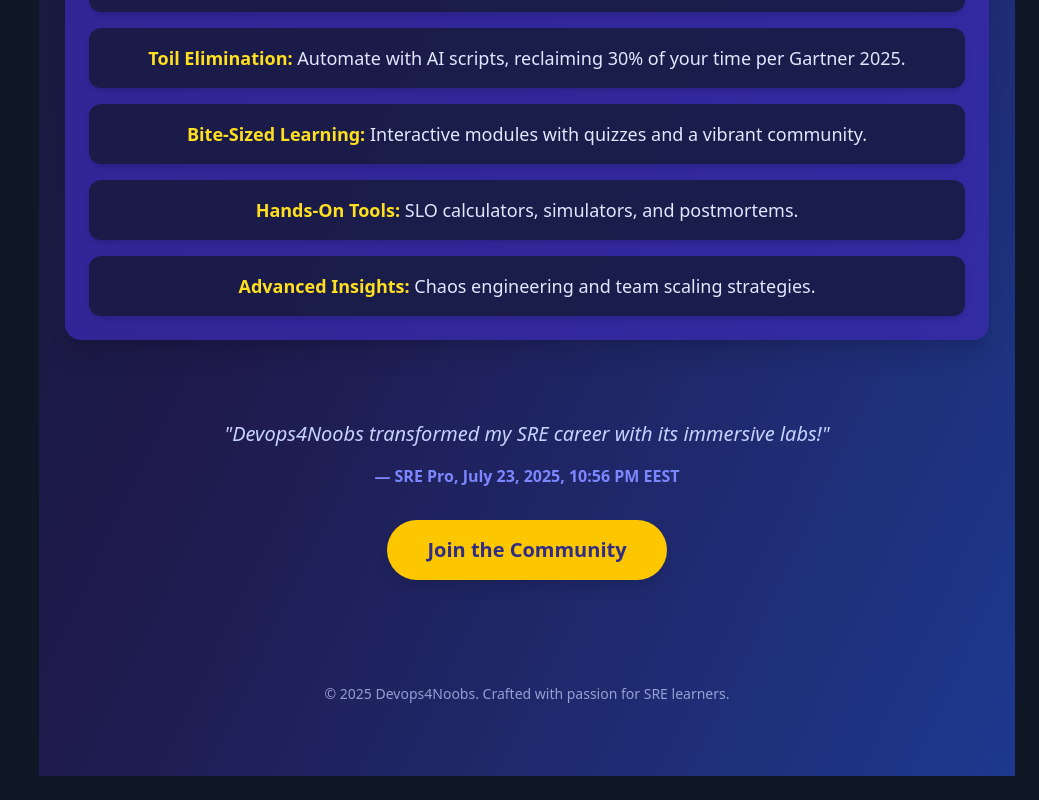
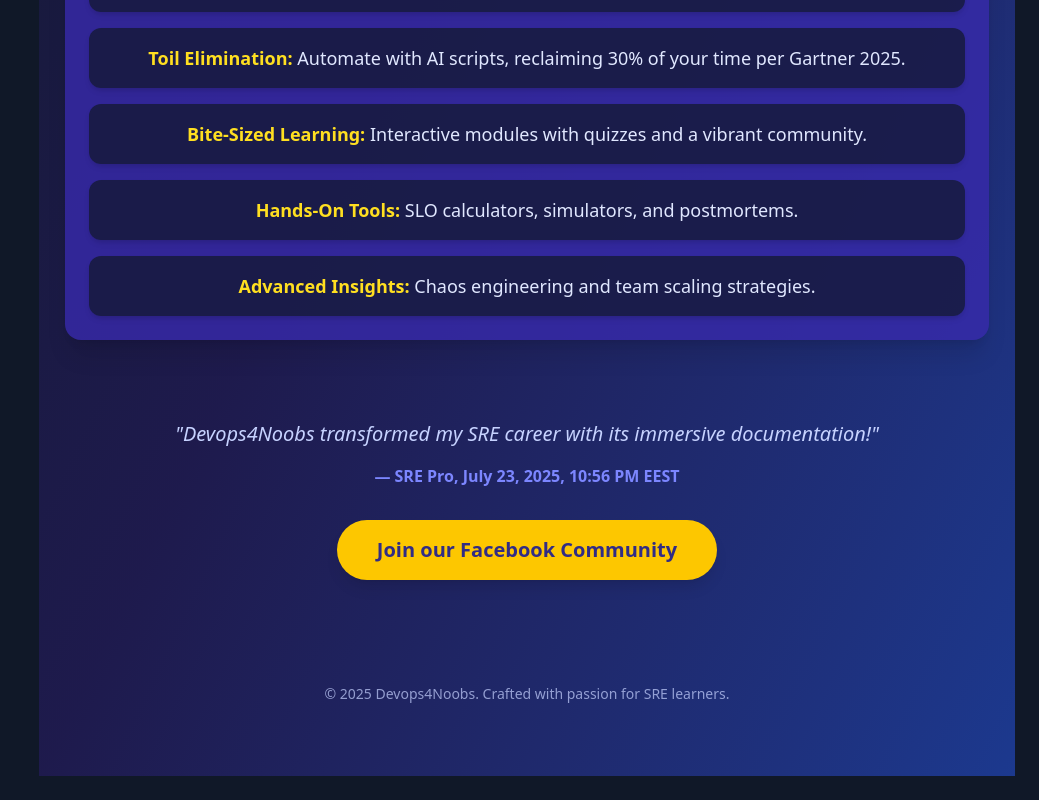
Before and after one commit to devops4noobs/sre4noobs, a Next.js app: page / in a window 1280 px wide. Shown: the part 1309-2109 px from the top of the page, without its empty margins (241-1280 px from the left). Built offline with nearby package versions, Linux system fonts and the light colour scheme.

Commit message:
home page redesign

```diff
--- a/src/app/page.tsx
+++ b/src/app/page.tsx
@@ -138,7 +138,7 @@ export default function HomePage() {
 
       <section className="w-full max-w-xs sm:max-w-md md:max-w-4xl mx-auto text-center py-8 px-4 mb-6 sm:mb-12 relative overflow-hidden">
         <div className="relative z-10">
-          <blockquote className="italic text-indigo-200 text-lg sm:text-xl mb-4">&quot;Devops4Noobs transformed my SRE career with its immersive labs!&quot;</blockquote>
+          <blockquote className="italic text-indigo-200 text-lg sm:text-xl mb-4">&quot;Devops4Noobs transformed my SRE career with its immersive documentation!&quot;</blockquote>
           <span className="block text-indigo-400 font-semibold">— SRE Pro, July 23, 2025, 10:56 PM EEST</span>
           <motion.a
             href="https://www.facebook.com/groups/755805476911003/?mibextid=wwXIfr"
@@ -147,7 +147,7 @@ export default function HomePage() {
             whileHover={{ scale: 1.1, rotate: 5 }}
             whileTap={{ scale: 0.95 }}
           >
-            Join the Community
+            Join our Facebook Community
           </motion.a>
         </div>
       </section>
```
